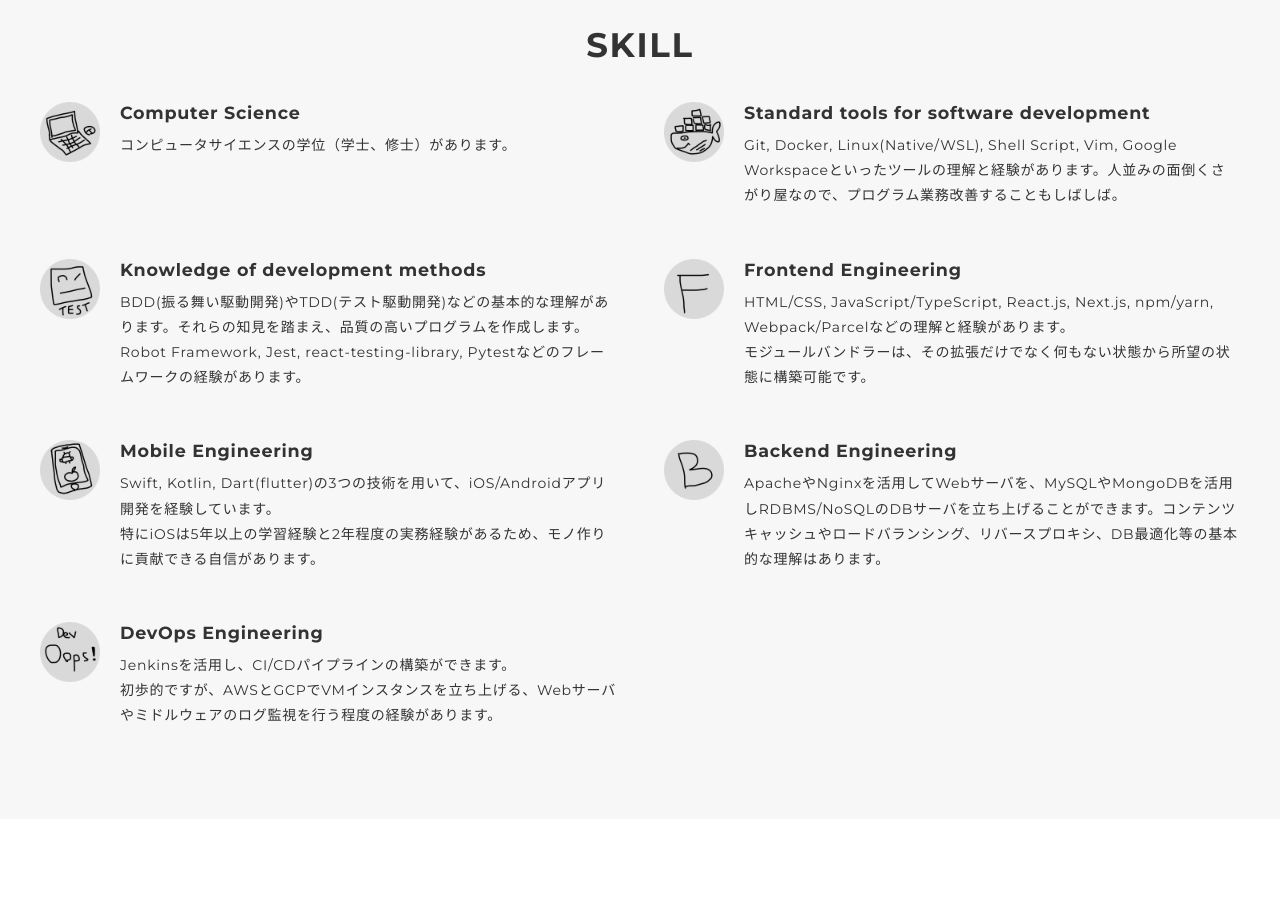
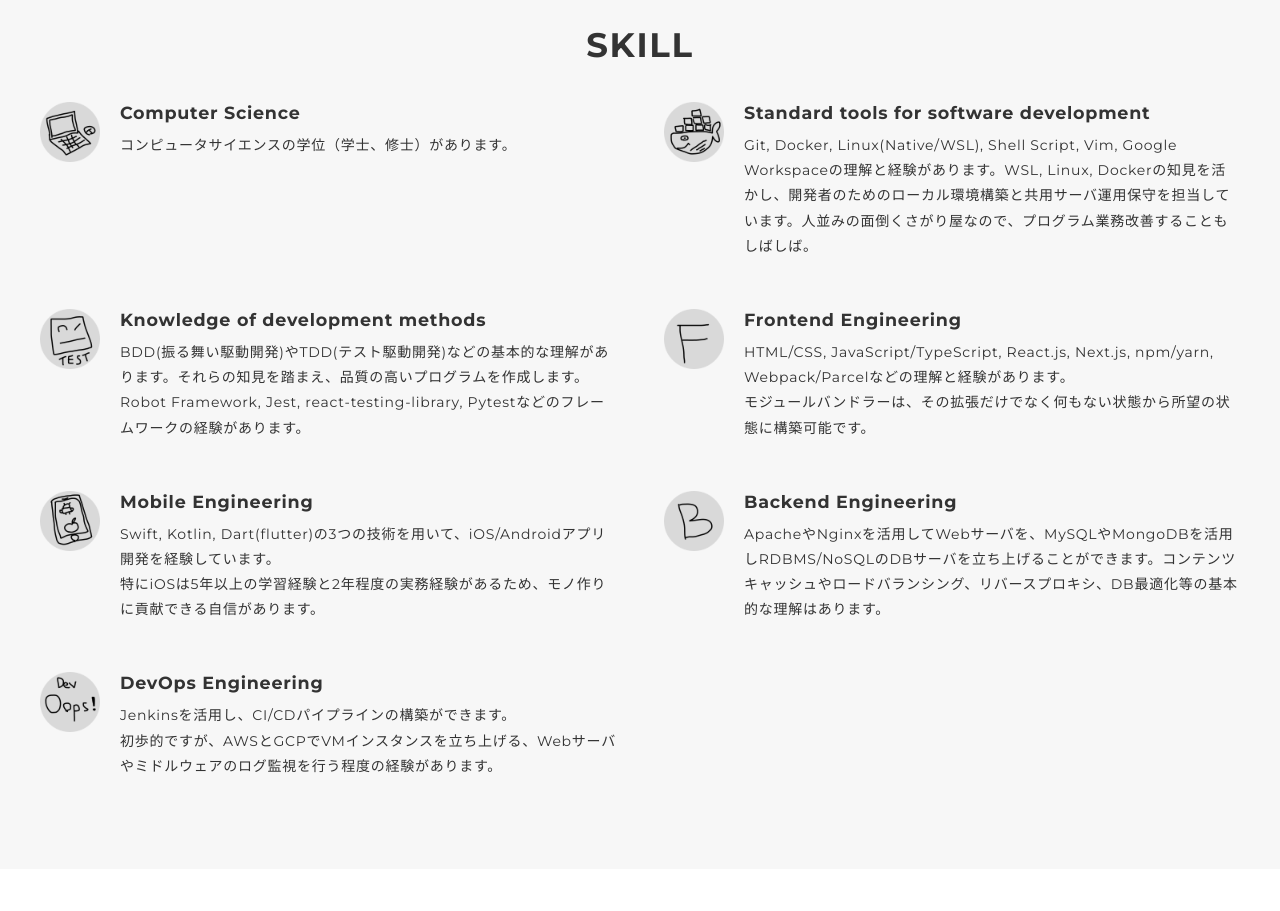
Before and after one commit to naruwo-github/naruwo-github.github.io, a React (Vite) app: page / in a window 1280 px wide. Shown: the part 2220-3131 px from the top of the page. Built offline with nearby package versions, Linux system fonts and the light colour scheme.

Commit message:
update skills

```diff
--- a/src/contents/skill/skillItems.ts
+++ b/src/contents/skill/skillItems.ts
@@ -21,10 +21,10 @@ const skillItems = [
     img: iconTools,
     name: 'Standard tools for software development',
     textJp: [
-      'Git, Docker, Linux(Native/WSL), Shell Script, Vim, Google Workspaceといったツールの理解と経験があります。人並みの面倒くさがり屋なので、プログラム業務改善することもしばしば。'
+      'Git, Docker, Linux(Native/WSL), Shell Script, Vim, Google Workspaceの理解と経験があります。WSL, Linux, Dockerの知見を活かし、開発者のためのローカル環境構築と共用サーバ運用保守を担当しています。人並みの面倒くさがり屋なので、プログラム業務改善することもしばしば。'
     ],
     textEn: [
-      'Understanding and experience with tools such as Git, Docker, Linux(Native/WSL), Shell Script, Vim, and Google Workspace. I often improve my work by scripts because of my laziness.',
+      'Understanding and experience with tools such as Git, Docker, Linux(Native/WSL), Shell Script, Vim, and Google Workspace.Utilizing my knowledge of WSL, Linux, and Docker, I am in charge of local environment construction and shared server operation and maintenance for developers. I often improve my work by scripts because of my laziness.',
     ]
   },
   {
```
Also changed, not shown: package.json (+11 -11 lines), 20 other files (tests, documents, lock files or other folders).
